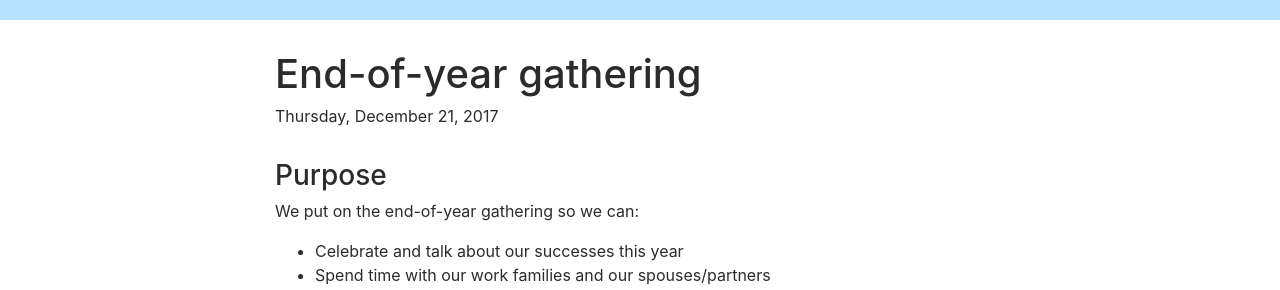
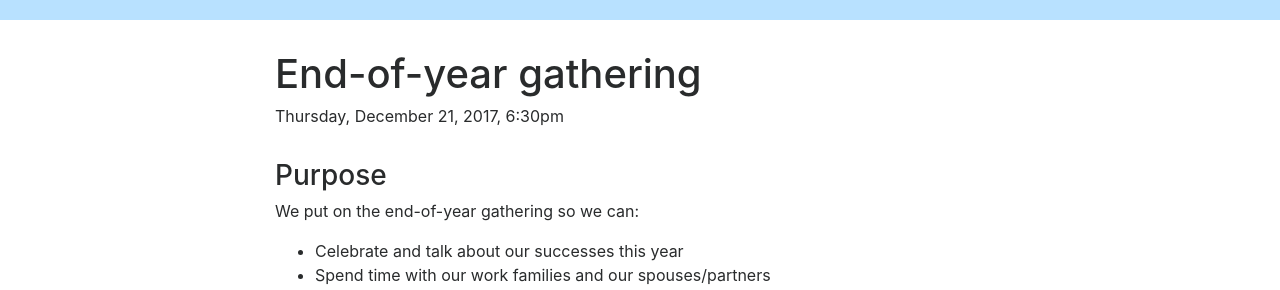
Before and after one commit to lightster/hub, a Jekyll site: the page built from _upcoming-events/end-of-year-gathering.md, in a window 1280 px wide. Shown: the part 422-712 px from the top of the page. Built offline with Jekyll 4.4.1, drawn with Linux system fonts in a browser that asks for light colours; nearby versions of some CDN libraries; comment, search, counter and statistics services are not loaded.

Commit message:
Add time of day to event details

```diff
--- a/_layouts/card-details.html
+++ b/_layouts/card-details.html
@@ -22,7 +22,7 @@ layout: page
           <p>
             {% if event_details.start_date != '' and event_details.start_date != nil %}
               <time datetime="{{ event_details.start_date | date: '%FT%T%:z' }}" class="start-date">
-                {{ event_details.start_date | date: '%A, %B %-d, %Y' }}
+                {{ event_details.start_date | date: '%A, %B %-d, %Y, %l:%M%P' }}
               </time>
             {% endif %}
             {% if event_details.end_date != '' and event_details.end_date != nil %}
@@ -30,7 +30,7 @@ layout: page
               &ndash;
               {% endif %}
               <time datetime="{{ event_details.end_date | date: '%FT%T%:z' }}" class="end-date">
-                {{ event_details.end_date | date: '%A, %B %-d, %Y' }}
+                {{ event_details.end_date | date: '%A, %B %-d, %Y, %l:%M%P' }}
               </time>
             {% endif %}
           </p>
--- a/_upcoming-events/end-of-year-gathering.md
+++ b/_upcoming-events/end-of-year-gathering.md
@@ -10,7 +10,7 @@ sort_order: 4
 
 event_details:
   location: Tustin, CA
-  start_date: 2017-12-21T18:00:00-0800
+  start_date: 2017-12-21T18:30:00-0800
 
 layout: event-details
 ---
```
Also changed, not shown: _upcoming-events/user-conference.md (+2 -2 lines).
